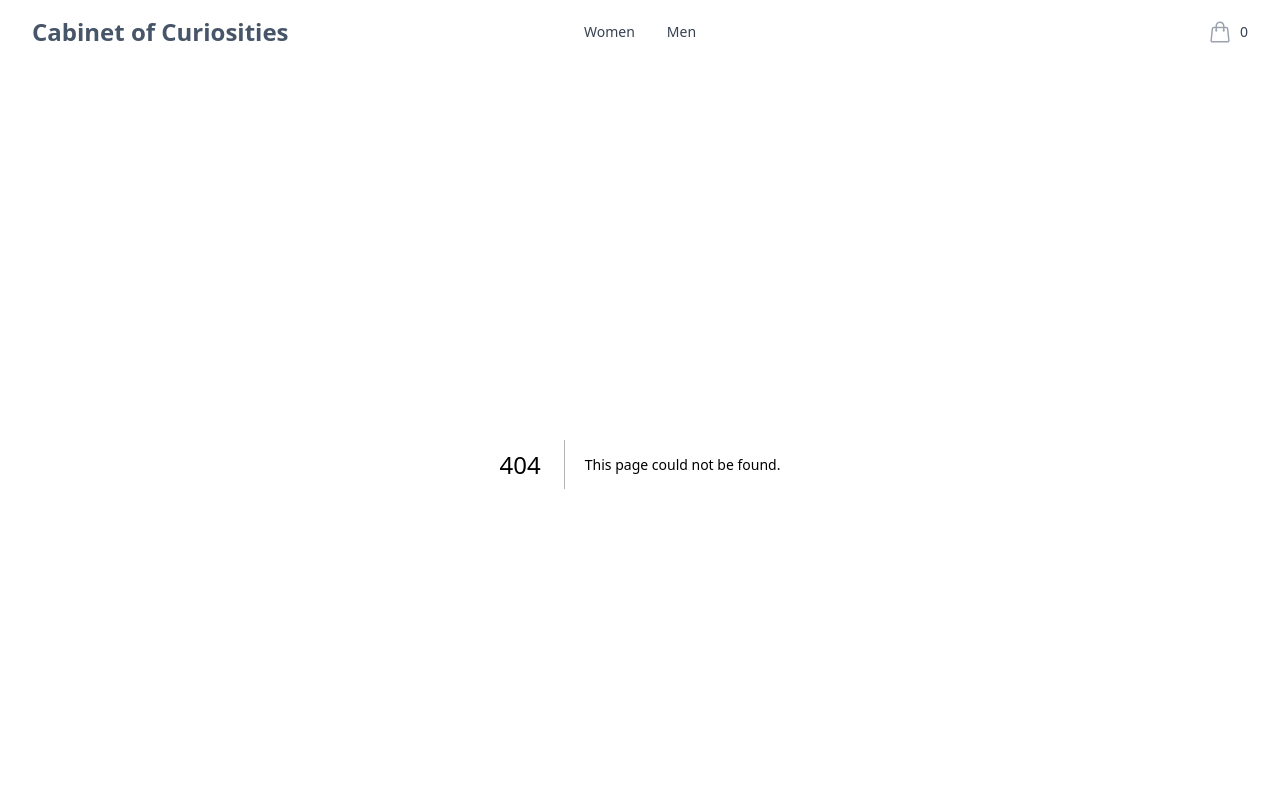
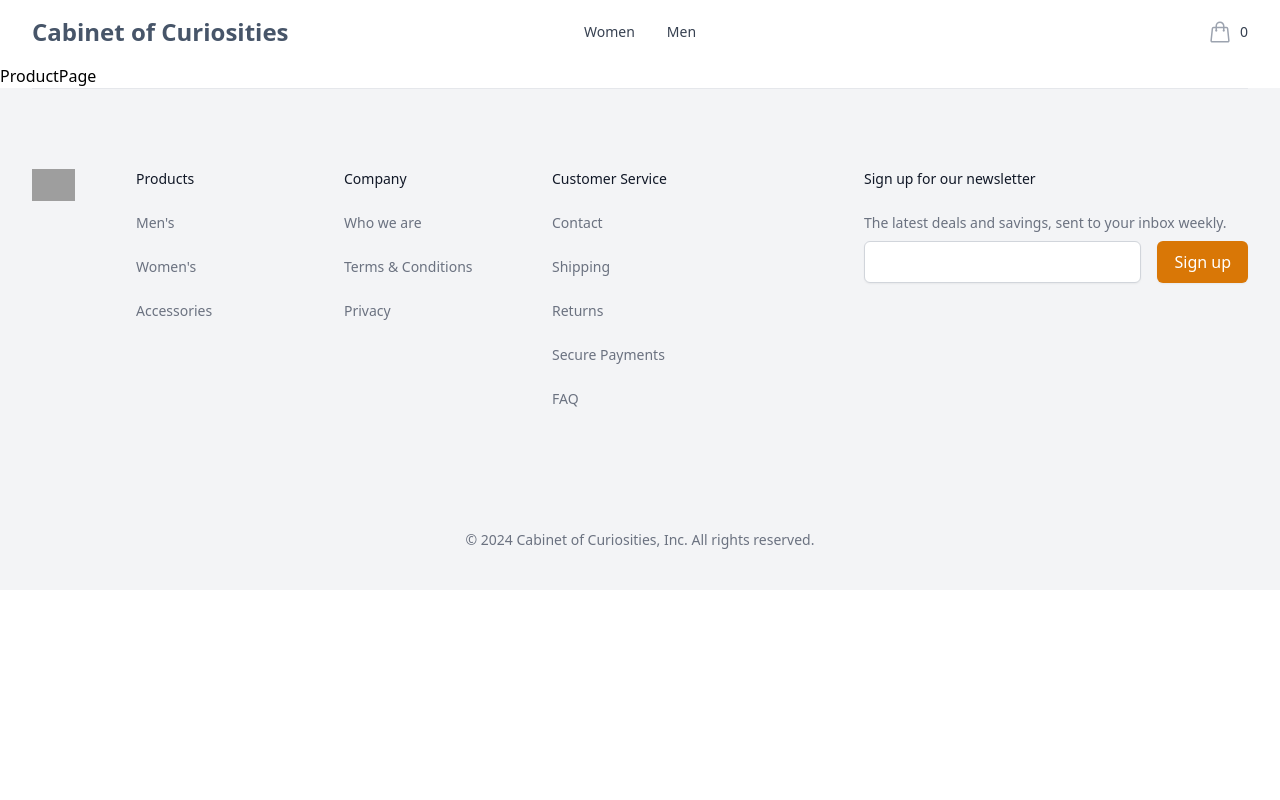
Before and after one commit to robyyo/nextjs-commercejs-example, a Next.js app: page /products/1 in a window 1280 px wide. Before the commit this address had no page. Shown: the top 800 px of the page. Built offline with nearby package versions, Linux system fonts and the light colour scheme; grey boxes are pictures that could not be loaded.

Commit message:
Created prodruct page

```diff
--- /dev/null
+++ b/app/products/[sku]/page.jsx
@@ -0,0 +1,7 @@
+import React from 'react'
+
+const ProductPage = () => {
+  return <div>ProductPage</div>
+}
+
+export default ProductPage
```
